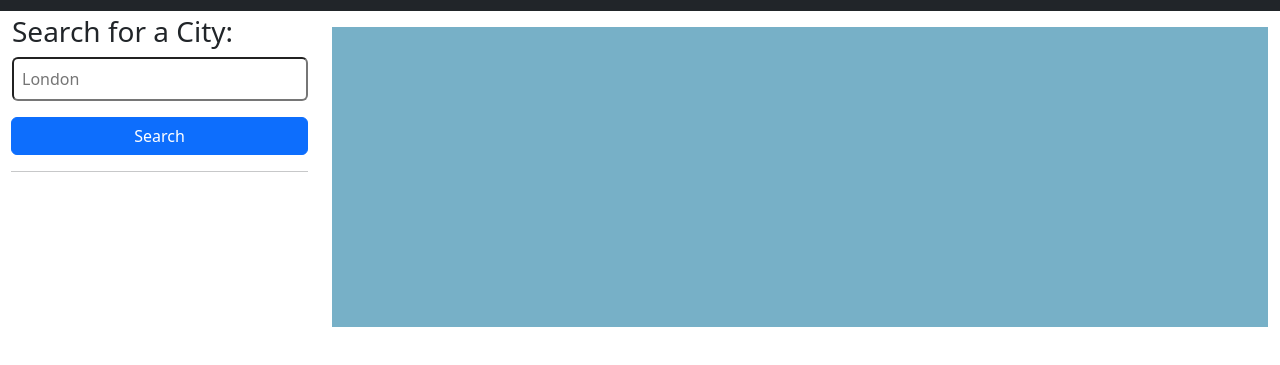
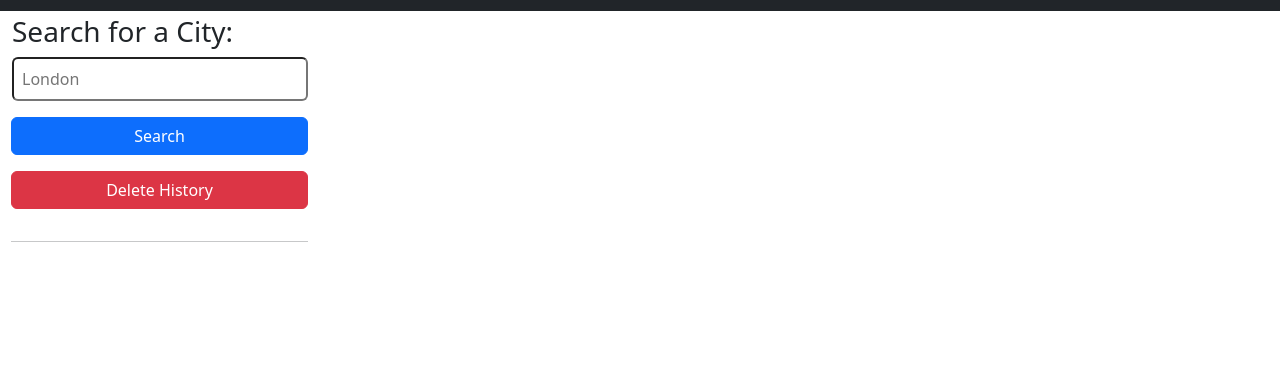
Before and after one commit to PhilC7/weather-dashboard, a plain HTML site: page index.html in a window 1280 px wide. Shown: the part 61-426 px from the top of the page. Drawn offline with nearby package versions, Linux system fonts and the light colour scheme.

Commit message:
added delete history button

```diff
--- a/assets/css/style.css
+++ b/assets/css/style.css
@@ -1,7 +1,7 @@
 /* Styling to show placement - TO BE REVISED */
 #today {
-  height: 300px;
-  background-color: rgb(119, 176, 199);
+  height: 250px;
+  /* background-color: rgb(119, 176, 199); */
 }
 .card.forecast {
   background-color: rgb(43, 114, 149);
--- a/assets/js/script.js
+++ b/assets/js/script.js
@@ -6,9 +6,22 @@ $(document).ready(function () {
     var apiKey = "7a91cf58326cd6da40050bda09317cd6"
     var history = $("#history");
     var today = $("#today");
-    var locations = ["London"];
+    var locations = [];
     var currentCity = ""; //current city variable to access data.
     var date = dayjs().format("DD/MM/YYYY");
+
+
+    // add a delete history button
+    var deleteHistory = $("<div>");
+    deleteHistory.addClass("deleteHistory mt-3");
+
+    var deleteBtn = $("<button>");
+    deleteBtn.addClass("btn btn-danger w-100 mb-3 delete");
+    deleteBtn.text("Delete History");
+    deleteHistory.append(deleteBtn);
+    deleteHistory.insertBefore(".hr");
+
+
 
     // function to display weather
     function displayWeather(e) {
@@ -23,6 +36,7 @@ $(document).ready(function () {
                 return response.json();
             })
             .then(function (data) {
+                $("#today").css("background-color", "rgb(119, 176, 199)") //set css styling for today section
 
                 var placeName = $("<h2>").text(`${currentCity} (${date})`);
                 var weatherCode = data.weather[0].icon;
@@ -100,7 +114,7 @@ $(document).ready(function () {
     }
 
     // click event to handle information entered in the search input field.
-    $(".btn").on("click", function (event) {
+    $(".search-button").on("click", function (event) {
         event.preventDefault();
         var cityName = $("#search-input").val().trim();
         locations.push(cityName)
@@ -121,4 +135,9 @@ $(document).ready(function () {
     // call function to display initial history buttons
     renderButtons()
 
+    //event listener to delete history
+    $(".delete").on("click", function (e) {
+        localStorage.clear();
+    });
+
 });
--- a/index.html
+++ b/index.html
@@ -48,7 +48,6 @@
                     id="search-button"
                     aria-label="submit search"
                   >
-                    <!--added styling for now-->
                     Search
                   </button>
                   <hr class="hr weather-hr" />
@@ -58,36 +57,18 @@
           </form>
 
           <!-- HISTORY SECTION -->
-          <div class="list-group" id="history">
-            <!-- Add Buttons for placement - add using JS  -->
-            <!-- <button
-              type="submit"
-              class="btn btn-secondary w-100 mb-3"
-              id="search-button"
-              aria-label="submit search"
-            >
-              London
-            </button>
-            <button
-              type="submit"
-              class="btn btn-secondary w-100 mb-3"
-              id="search-button"
-              aria-label="submit search"
-            >
-              New York
-            </button> -->
-          </div>
+          <div class="list-group" id="history"></div>
         </aside>
 
         <!-- FORECAST SECTION -->
         <div class="col-lg-9 pb-3">
           <!-- TODAY SECTION -->
-          <section id="today" class="mt-3 p-3" role="region" aria-live="polite">
-            <!-- <h2 id="city" class="h3">London (weather icon)</h2>
-            <p id="today-temp">Temp: 7˚C</p>
-            <p id="today-wind">Wind: 25mph</p>
-            <p id="today-humidity">Humidity: 64%</p> -->
-          </section>
+          <section
+            id="today"
+            class="mt-3 p-3"
+            role="region"
+            aria-live="polite"
+          ></section>
 
           <!-- 5 DAY FORECAST SECTION -->
           <section
@@ -95,54 +76,7 @@
             class="row mt-3"
             role="region"
             aria-live="polite"
-          >
-            <!-- <h3>5 - Day Forecast:</h3> -->
-            <!-- <div class="card col mx-2 forecast" >
-              <div class="card-body">
-                <h5 class="card-title">25/1/2024</h5>
-                <img src="" alt="weather-icon" />
-                <p class="card-text temp">Temp: 9˚C</p>
-                <p class="card-text wind">Wind: 65mph</p>
-                <p class="card-text humidity">Humidity: 32%</p>
-              </div>
-            </div>
-            <div class="card col mx-2 forecast">
-              <div class="card-body">
-                <h5 class="card-title">25/1/2024</h5>
-                <img src="" alt="weather-icon" />
-                <p class="card-text temp">Temp: 9˚C</p>
-                <p class="card-text wind">Wind: 65mph</p>
-                <p class="card-text humidity">Humidity: 32%</p>
-              </div>
-            </div>
-            <div class="card col mx-2 forecast" style="width: 18rem">
-              <div class="card-body">
-                <h5 class="card-title">25/1/2024</h5>
-                <img src="" alt="weather-icon" />
-                <p class="card-text temp">Temp: 9˚C</p>
-                <p class="card-text wind">Wind: 65mph</p>
-                <p class="card-text humidity">Humidity: 32%</p>
-              </div>
-            </div>
-            <div class="card col mx-2 forecast" style="width: 18rem">
-              <div class="card-body">
-                <h5 class="card-title">25/1/2024</h5>
-                <img src="" alt="weather-icon" />
-                <p class="card-text temp">Temp: 9˚C</p>
-                <p class="card-text wind">Wind: 65mph</p>
-                <p class="card-text humidity">Humidity: 32%</p>
-              </div>
-            </div>
-            <div class="card col mx-2 forecast" style="width: 18rem">
-              <div class="card-body">
-                <h5 class="card-title">25/1/2024</h5>
-                <img src="" alt="weather-icon" />
-                <p class="card-text temp">Temp: 9˚C</p>
-                <p class="card-text wind">Wind: 65mph</p>
-                <p class="card-text humidity">Humidity: 32%</p>
-              </div>
-            </div> -->
-          </section>
+          ></section>
         </div>
       </div>
     </div>
```
